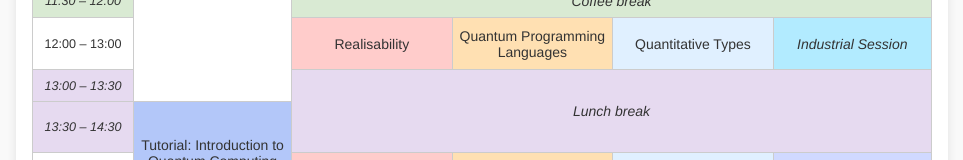
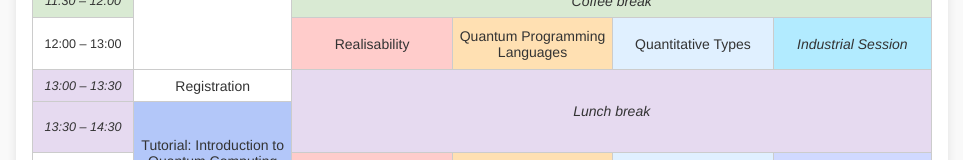
Before and after one commit to qcomical2025/qcomical2025.github.io, a plain HTML site: page index.html in a window 1280 px wide. Shown: the part 1128-1288 px from the top of the page, without its empty margins (158-1121 px from the left). Drawn offline with Linux system fonts and the light colour scheme.

Commit message:
Registration

```diff
--- a/index.html
+++ b/index.html
@@ -247,7 +247,7 @@
 
       <tr class="row-30">
 	<td class="lunch">13:00 – 13:30</td>
-	<td class="empty"></td>
+	<td>Registration</td>
 	<td colspan="4" rowspan="2" class="lunch">Lunch break</td>
       </tr>
 
```
